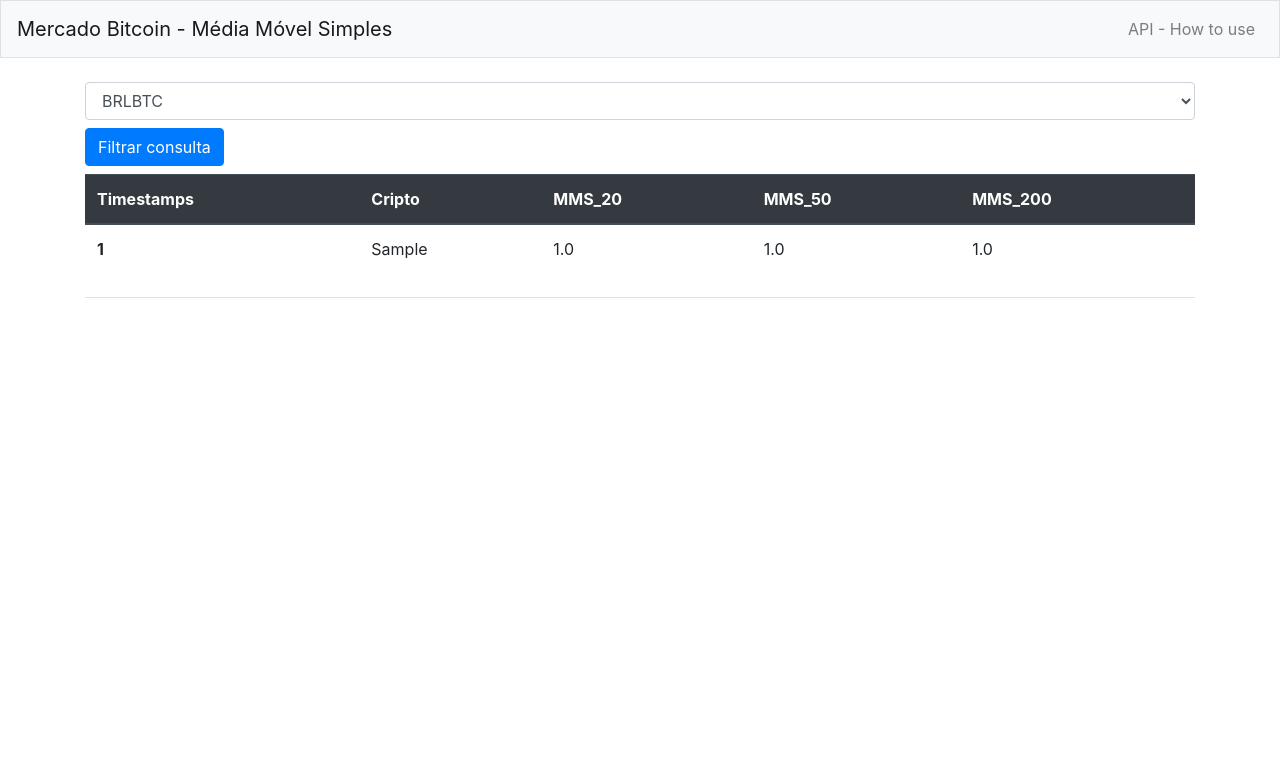
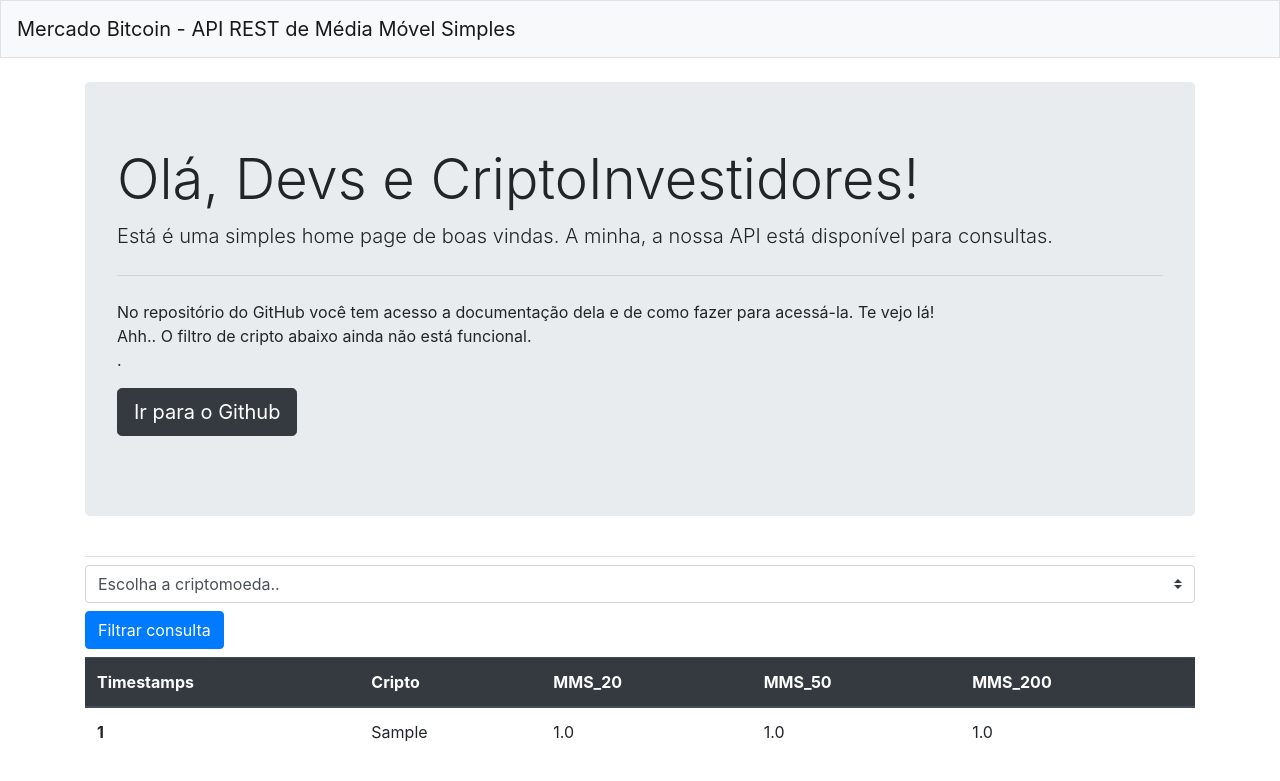
Before and after one commit to mvr-garcia/mb_challenge, a Django app: template mms_pair/templates/mms_pair/index.html in a window 1280 px wide. Shown: the top 781 px of the page. Run offline with Django 3.2, Linux system fonts and the light colour scheme; the template is opened without the code that fills it: values that come from a table or form of the project are taken from there, others are empty; tables that the repository leaves empty hold one stand-in row (values such as "Sample post"); some libraries are stand-ins or nearby versions.

Commit message:
README.md concluded

```diff
--- a/mms_pair/templates/mms_pair/base.html
+++ b/mms_pair/templates/mms_pair/base.html
@@ -15,7 +15,7 @@
 
     <nav class="navbar navbar-expand-md navbar-light bg-light mb-4 border">
 
-        <a class="navbar-brand" href="">Mercado Bitcoin - Média Móvel Simples</a>
+        <a class="navbar-brand" href="{% url 'mms_pair:index' %}">Mercado Bitcoin - API REST de Média Móvel Simples</a>
 
         <button class="navbar-toggler" type="button" data-toggle="collapse"
                 data-target="#navbarCollapse" aria-controls="navbarCollapse"
@@ -26,7 +26,7 @@
         <div class="collapse navbar-collapse" id="navbarCollapse">
             <ul class="navbar-nav ml-auto">
                 <li class="nav-item">
-                    <a class="nav-link" href="">API - How to use</a>
+                    <a class="nav-link" href=""></a>
                 </li>
             </ul>
         </div>
--- a/mms_pair/templates/mms_pair/index.html
+++ b/mms_pair/templates/mms_pair/index.html
@@ -1,16 +1,31 @@
 {% extends "mms_pair/base.html" %}
 
 {% block page_header %}
+    <div class="jumbotron">
+      <h1 class="display-4">Olá, Devs e CriptoInvestidores!</h1>
+        <p class="lead">Está é uma simples home page de boas vindas. A minha, a nossa API está disponível para consultas.</p>
+      <hr class="my-4">
+      <p>No repositório do GitHub você tem acesso a documentação dela e de como fazer para acessá-la. Te vejo lá!<br> Ahh.. O filtro de cripto abaixo ainda não está funcional.</br>.</p>
+      <p class="lead">
+        <a class="btn btn-primary btn-dark btn-lg" href="https://github.com/mvr-garcia/mb_challenge" role="button">Ir para o Github</a>
+      </p>
+    </div>
+{% endblock page_header %}
+
+{% block content %}
 
     <div class="select">
-      <select class="form-control" id="locale">
-        <option value="btc">BRLBTC</option>
-        <option value="eth">BRLETH</option>
+      <select class="custom-select mr-sm-2" id="inlineFormCustomSelect">
+        <option selected>Escolha a criptomoeda..</option>
+        <option value="1">Bitcoin</option>
+        <option value="2">Ethereum</option>
       </select>
     </div>
-    <div id="toolbar" class="mt-2 col-mb-12">
-        <button class="btn btn-primary" type="submit" name="submit">Filtrar consulta</button>
-    </div>
+    <form method="GET" action="">
+        <div id="toolbar" class="mt-2 col-mb-12">
+            <button class="btn btn-primary" type="submit" name="submit">Filtrar consulta</button>
+        </div>
+    </form>
     <div class="mt-2 col-mb-12">
     </div>
     <table class="table">
@@ -36,4 +51,4 @@
       </tbody>
     </table>
 
-{% endblock page_header %}
+{% endblock content %}
--- a/mms_pair/views.py
+++ b/mms_pair/views.py
@@ -17,7 +17,7 @@
     else:
         update_coin()
 
-    pair = Coin.objects.filter(pair="BRLBTC").order_by("-timestamp")
+    pair = Coin.objects.filter(pair='BRLBTC').order_by("-timestamp")
     context = {'pair': pair}
 
     return render(request, 'mms_pair/index.html', context)
```
Also changed, not shown: README.md, 3 other files.
